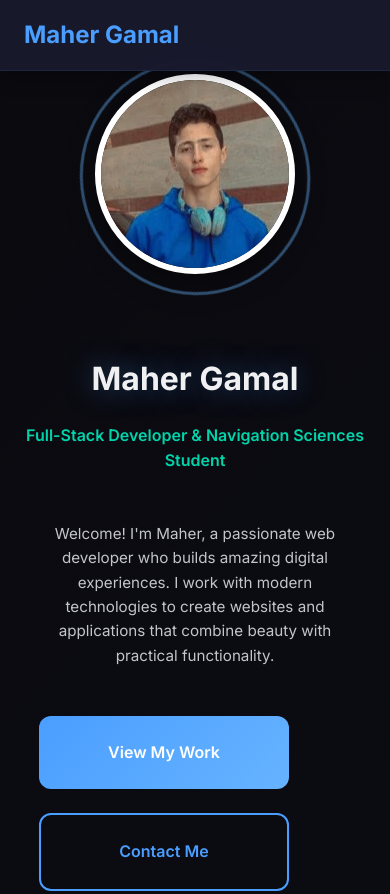
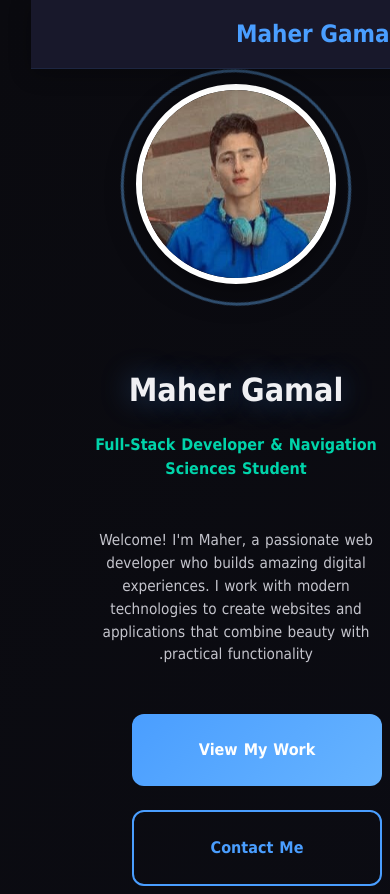
Before and after one commit to klvr800/mhr4, a plain HTML site: page index.html in a window 390 px wide. Shown: the top 894 px of the page. Drawn offline with Linux system fonts and the light colour scheme.

Commit message:
Update style.css

```diff
--- a/style.css
+++ b/style.css
@@ -854,16 +854,64 @@ body {
         margin: 10px 0;
     }
 /* تصميم للهواتف (شاشات أقل من 768px) */
+@media (max-width: 480px) {
+  body { font-size: 15px; }
+  h1 { font-size: 1.6rem; }
+}
+
+@media (max-width: 320px) {
+  body { font-size: 14px; }
+}
+    @media (max-width: 768px) {
+  /* منع تكبير النص عند الدوران */
+  html {
+    -webkit-text-size-adjust: 100%;
+    -ms-text-size-adjust: 100%;
+  }
+
+  /* تحسين المسافات */
+  p {
+    margin-bottom: 1.2em;
+  }
+}
+    body {
+  direction: rtl;
+  font-family: 'Tahoma', Arial, sans-serif; /* خطوط مناسبة للعربية */
+}
+    /* الأساسيات للهواتف */
 @media (max-width: 768px) {
-    body {
-        font-size: 14px;
-    }
+  body {
+    font-size: 16px; /* حجم النص الأساسي */
+    line-height: 1.5; /* تباعد الأسطر */
+    text-align: right; /* للمحتوى العربي */
+    padding: 10px; /* هامش داخلي */
+  }
 
-    nav ul {
-        flex-direction: column;
-    }
+  h1 {
+    font-size: 1.8rem; /* 28.8px تقريباً */
+    margin-bottom: 15px;
+  }
 
-    section {
-        padding: 10px;
-        margin: 10px 0;
-    }
+  h2 {
+    font-size: 1.5rem; /* 24px */
+  }
+
+  p, li, a {
+    font-size: 1rem; /* 16px */
+    word-spacing: 1px; /* تباعد الكلمات */
+  }
+
+  /* تحسين الروابط للشاشات اللمسية */
+  a {
+    padding: 5px 0;
+    display: inline-block;
+    min-width: 44px; /* للحصول على مساحة لمس جيدة */
+    min-height: 44px;
+  }
+
+  /* تحسين عناصر القوائم */
+  li {
+    margin-bottom: 8px;
+    padding-right: 10px;
+  }
+}
```
